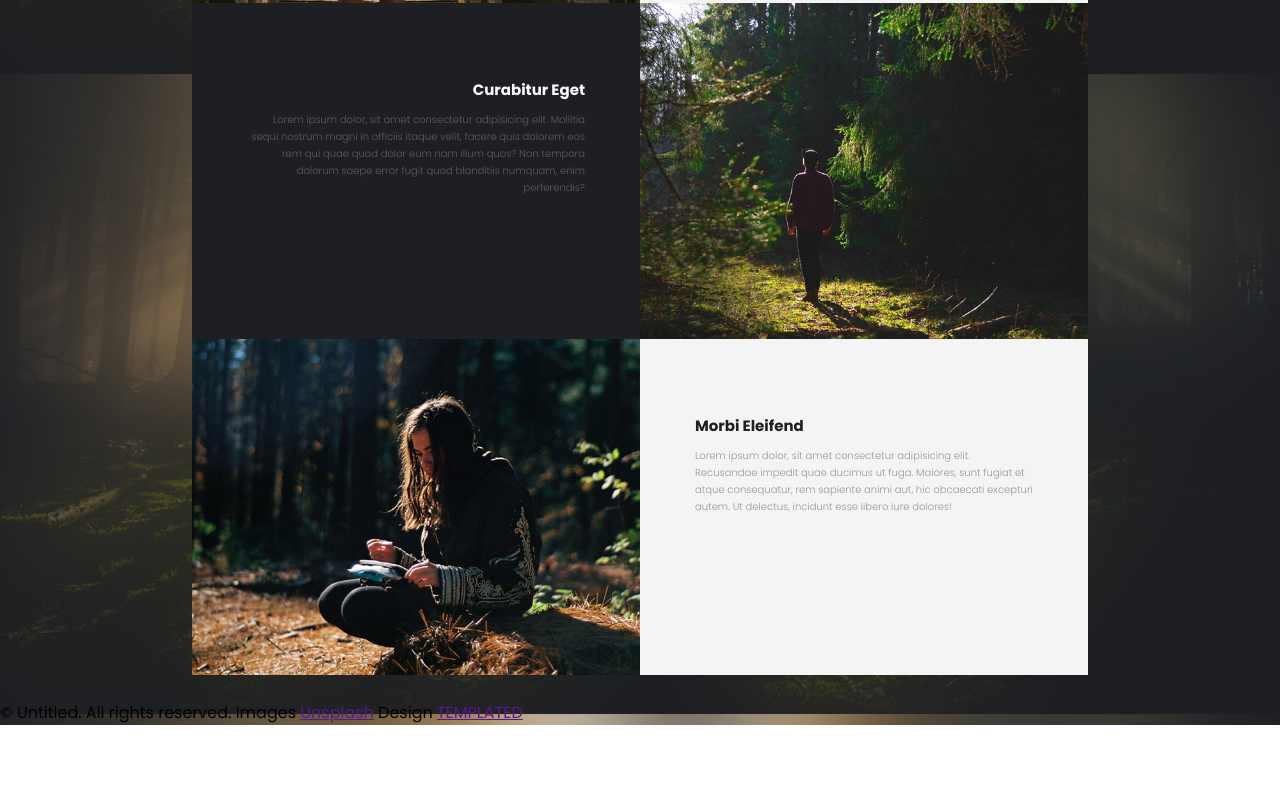
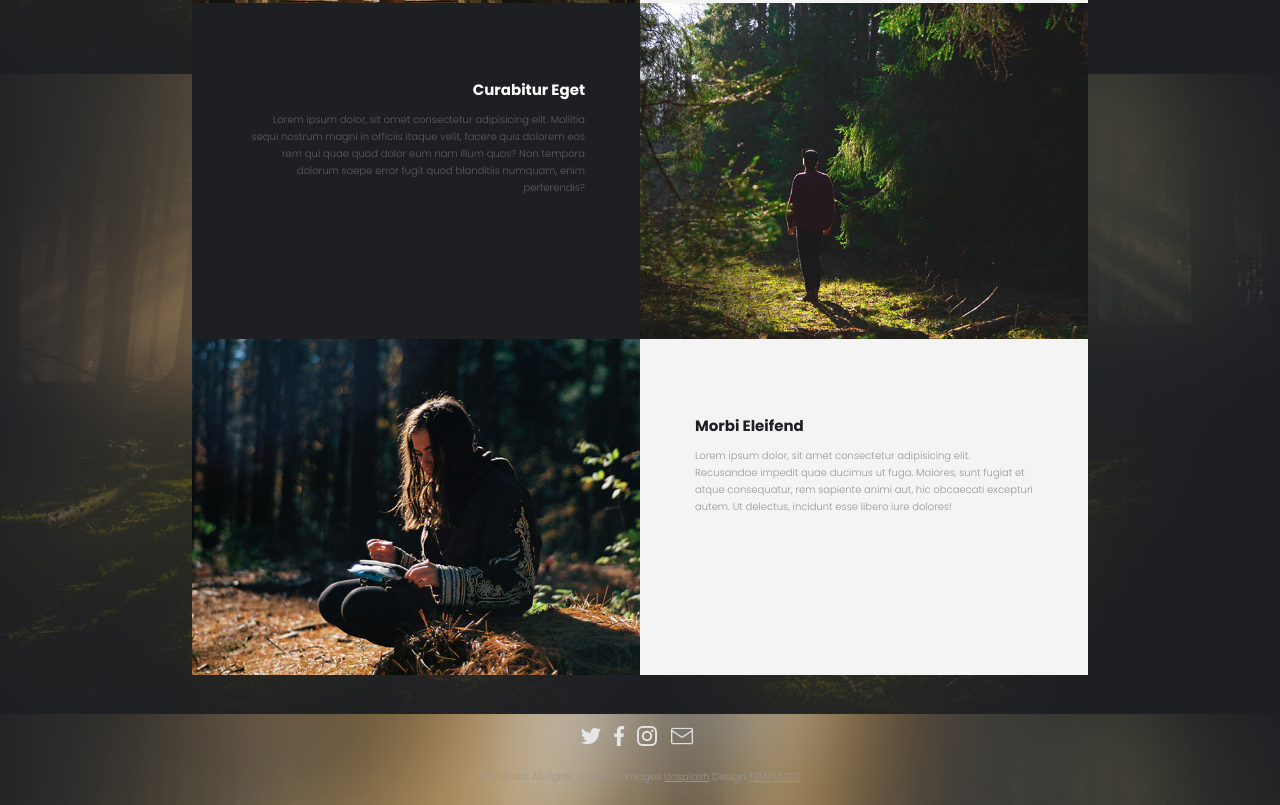
Before and after one commit to amanda-sail/sass-exercice3-caminar, a plain HTML site: page index.html in a window 1280 px wide. Shown: the part 1846-2651 px from the top of the page. Before the commit the page ends 2571 px from the top, so only its background shows below. Drawn offline with Linux system fonts and the light colour scheme.

Commit message:
sass footer

```diff
--- a/index.html
+++ b/index.html
@@ -67,10 +67,10 @@
 
     <footer>
         <div>
-            <img src="" alt="">
-            <img src="" alt="">
-            <img src="" alt="">
-            <img src="" alt="">
+            <img src="./public/images/icon twitter.png" alt="Aller vers Twitter">
+            <img src="./public/images/icon facebook.png" alt="Aller vers Facebook">
+            <img src="./public/images/icon instagram.png" alt="Aller vers Instagram">
+            <img class="email" src="./public/images/icon email linear.png" alt="Aller vers email">
         </div>
         <p>&copy; Untitled. All rights reserved. Images <a href="">Unsplash</a> Design <a href="">TEMPLATED</a></p>
     </footer>
--- a/src/sass/style.sass
+++ b/src/sass/style.sass
@@ -114,3 +114,21 @@ article
         p
             color: #5e5e5e
 footer
+    margin: 0 15%
+    text-align: center
+    div
+        img
+            filter: invert(90%)
+            width: 20px
+            padding: 50px 2px 15px
+        .email
+            width: 22px
+            padding: 50px 8px 14px
+    p
+        color: #969696
+        font-weight: 300
+        font-size: 10px
+        line-height: 17px
+        padding-bottom: 20px
+        a
+            color: #969696
```
Also changed, not shown: public/css/style.css, 1 other file.
